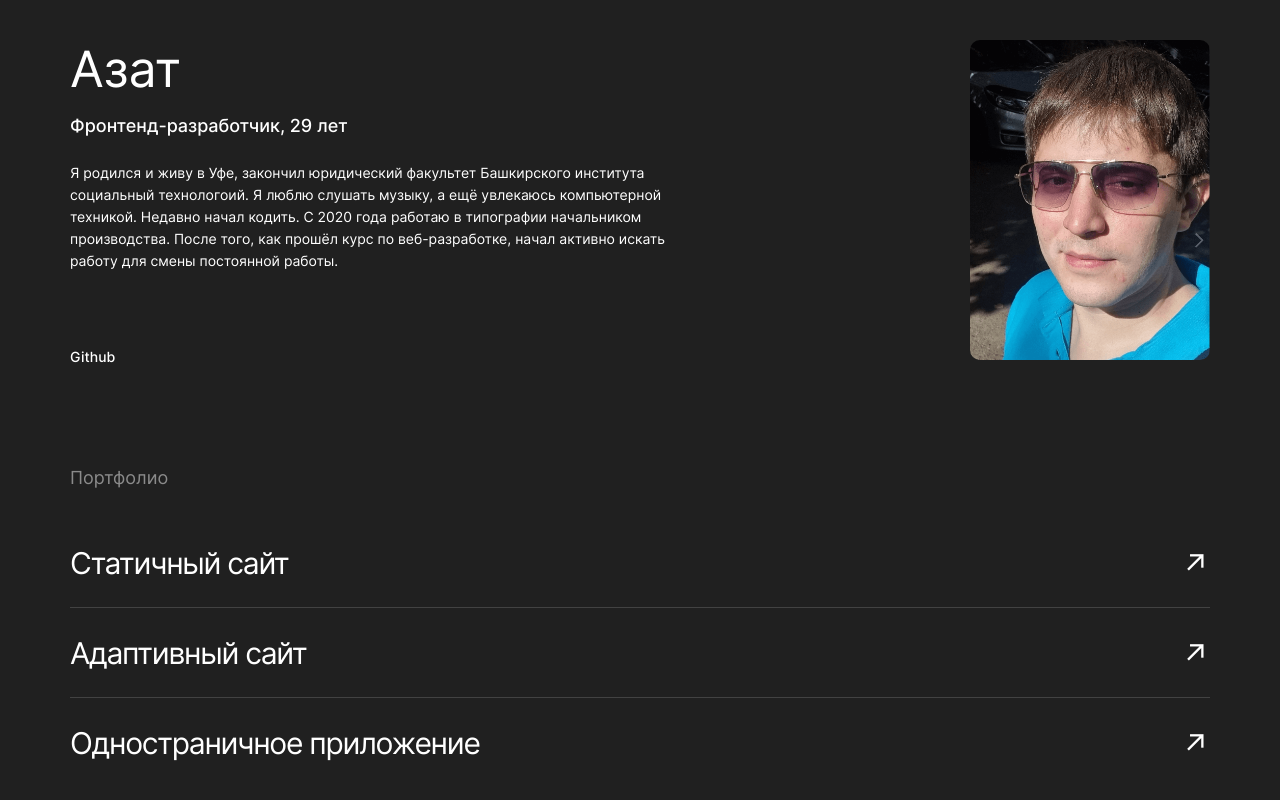
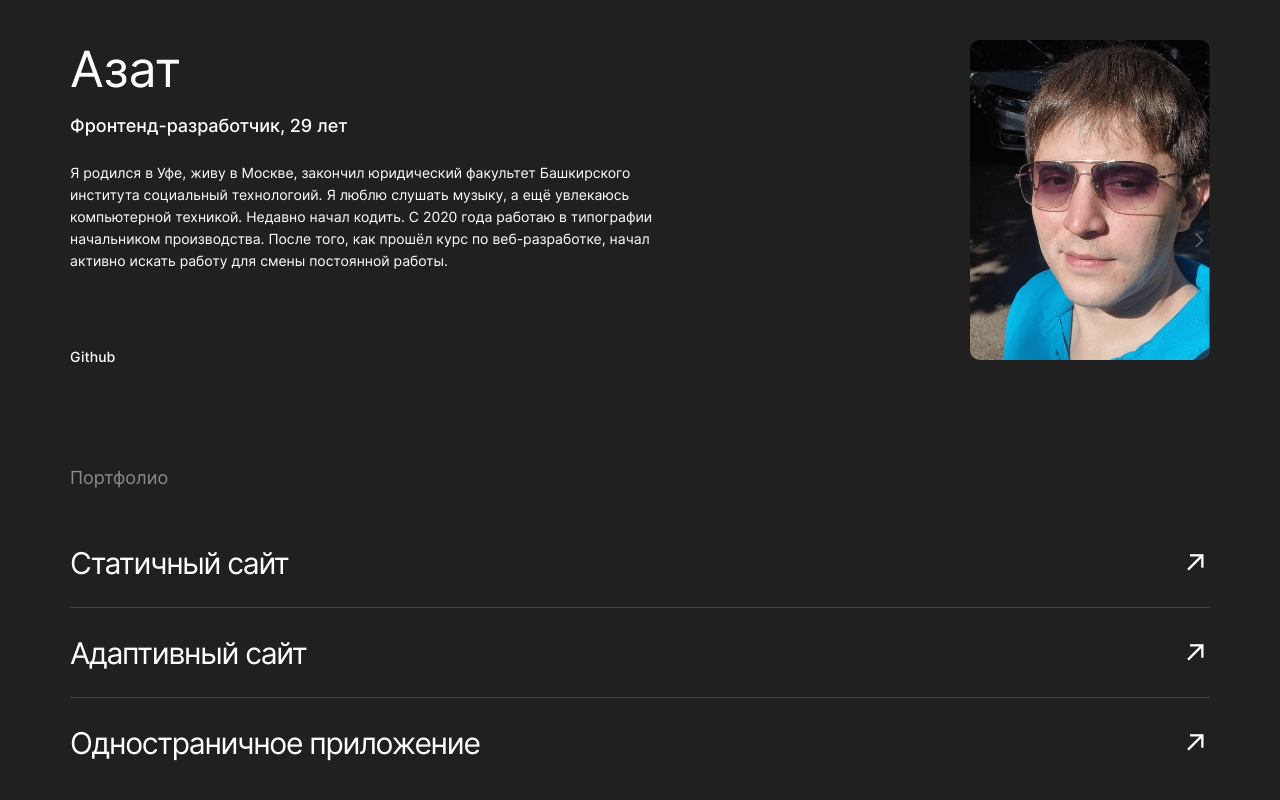
Before and after one commit to Phentality/movies-explorer-frontend, a React (Create React App) app: page / in a window 1280 px wide. Shown: the part 2070-2870 px from the top of the page. Built offline with nearby package versions, Linux system fonts and the light colour scheme; no server answers.

Commit message:
Изменение инфы о себе

```diff
--- a/src/components/Main/AboutMe/AboutMe.js
+++ b/src/components/Main/AboutMe/AboutMe.js
@@ -15,7 +15,7 @@ function AboutMe() {
                     <div className='about-me__text-content'>
                         <h2 className='about-me__title'>Азат</h2>
                         <p className='about-me__info'>Фронтенд-разработчик, 29 лет</p>
-                        <p className='about-me__info about-me__info-text'>Я родился и живу в Уфе, закончил юридический факультет Башкирского института социальный технологоий.
+                        <p className='about-me__info about-me__info-text'>Я родился в Уфе, живу в Москве, закончил юридический факультет Башкирского института социальный технологоий.
                             Я люблю слушать музыку, а ещё увлекаюсь компьютерной техникой. Недавно начал кодить. С 2020 года работаю в типографии начальником производства. После того, как прошёл курс по веб-разработке, начал активно искать работу для смены постоянной работы.</p>
                     </div>
                     <a href='https://github.com/Phentality' className="about-me__link" target="_blank" rel="noopener noreferrer">Github</a>
```
